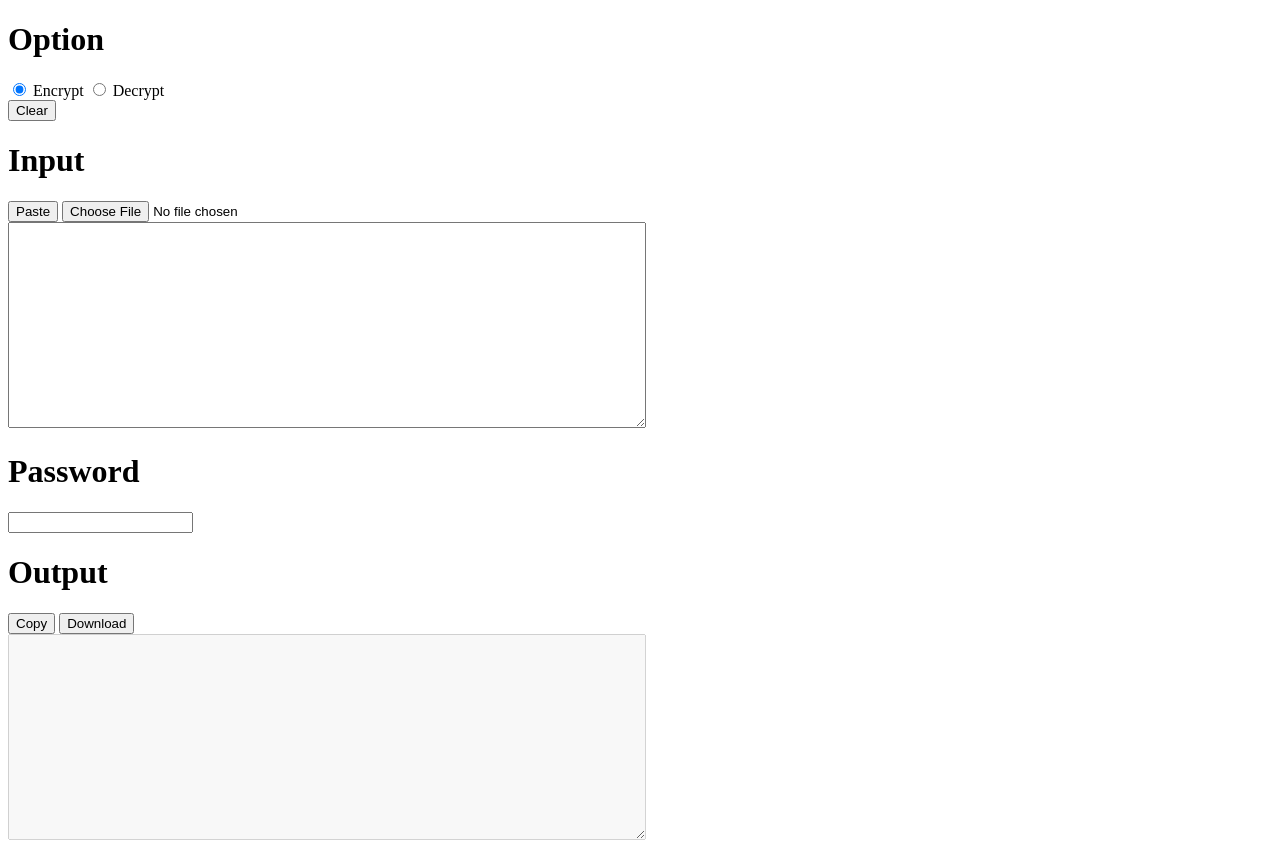
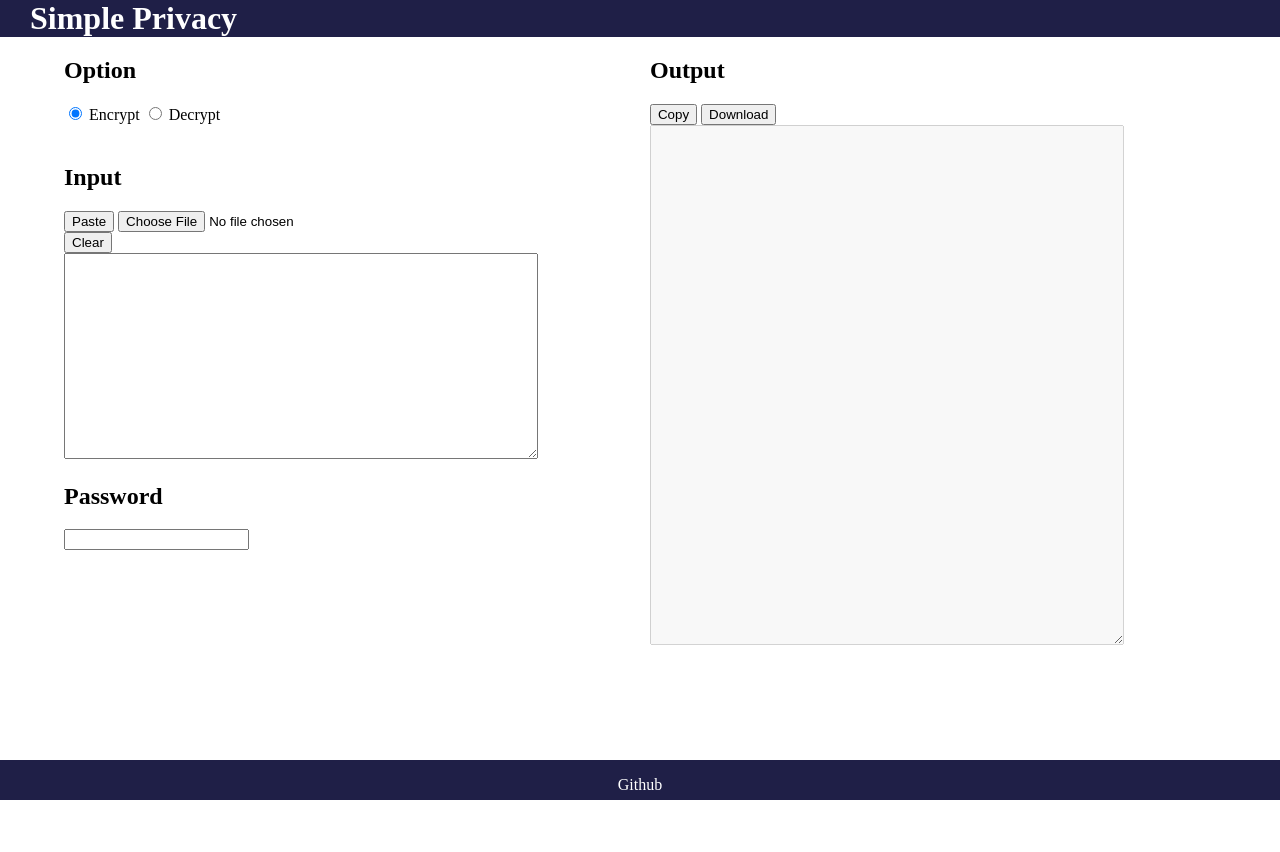
Before and after one commit to DTxCode/SimplePrivacy, a Svelte app: page / in a window 1280 px wide. After the commit the page ends 800 px from the top, so only its background shows below. Built offline with nearby package versions, Linux system fonts and the light colour scheme.

Commit message:
Create svelete components, add some css

```diff
--- a/src/App.svelte
+++ b/src/App.svelte
@@ -1,176 +1,30 @@
 <script>
-	import crypto from "./scripts/crypto.js";
-	import filesystem from "./scripts/filesystem";
-	import clipboard from "./scripts/clipboard";
+	import Header from "./components/Header.svelte";
+	import Crypto from "./components/crypto/Crypto.svelte";
+	import Footer from "./components/Footer.svelte";
 
 	export let log;
+</script>
 
-	const encoder = new TextEncoder();
-	const decoder = new TextDecoder();
-	const DOWNLOAD_FILE_MIME_TYPE = "application/octet-stream";
-	const DEFAULT_DECRYPTED_FILE_NAME = "decrypted.txt";
-	const DEFAULT_ENCRYPTED_FILE_NAME = "encrypted.txt.gpg";
+<div class="page">
+	<div class="content">
+		<Header />
+		<Crypto {log} />
+	</div>
+	<Footer />
+</div>
 
-	let doEncrypt = true;
-
-	let inputData;
-	let inputDisplayText;
-	let inputFileName;
-	let fileInputReference;
-
-	let password;
-
-	let outputData;
-	let outputDisplayText;
-
-	$: (async () => {
-		if (!inputData || !password) {
-			outputDisplayText = "";
-			return;
-		}
-
-		log(`Processing input with binary value ${inputData}`);
-
-		try {
-			if (doEncrypt) {
-				// Take binary input and encrypt it into ASCII-armored String
-				const encryptedASCII = await crypto.encrypt(
-					inputData,
-					password
-				);
-
-				outputData = encoder.encode(encryptedASCII);
-				outputDisplayText = encryptedASCII;
-
-				log(`Encrypted ${inputData} into message ${encryptedASCII}`);
-			} else {
-				// Convert binary input into (previously encrypted) ASCII-armored String and decrypt it into binary
-				const inputDataAsASCII = decoder.decode(inputData);
-				const decryptedBinary = await crypto.decrypt(
-					inputDataAsASCII,
-					password
-				);
-
-				outputData = decryptedBinary;
-				outputDisplayText = decoder.decode(decryptedBinary);
-
-				log(
-					`Decrypted message ${inputDataAsASCII} into ${decryptedBinary}`
-				);
-			}
-		} catch (e) {
-			outputDisplayText = e;
-		}
-	})();
-
-	function onRadioChange() {
-		clear();
-		doEncrypt = !doEncrypt;
+<style>
+	.page {
+		position: relative;
+		min-height: 100vh;
 	}
 
-	function clear() {
-		inputData = [];
-		inputFileName = "";
-		inputDisplayText = "";
-		password = "";
-		fileInputReference.value = "";
+	.content {
+		padding-bottom: 2.5rem;
 	}
 
-	// ############################# Data Input Methods
-
-	async function readClipboard() {
-		const clipboardContents = await clipboard.read();
-
-		inputData = encoder.encode(clipboardContents);
-		inputDisplayText = clipboardContents;
-	}
-
-	async function readFileInput(event) {
-		const fileList = event.target.files;
-		const file = fileList[0];
-
-		inputFileName = file["name"];
-		inputData = await filesystem.readFile(file);
-		inputDisplayText = "File uploaded!";
-	}
-
-	function readTextInput(event) {
-		inputData = encoder.encode(inputDisplayText);
-		// inputDisplayText manipulated by Svelte
-	}
-
-	// ############################## Data Output Methods
-
-	async function saveToClipboard() {
-		await clipboard.save(outputDisplayText);
-	}
-
-	function downloadOutput() {
-		let fileName;
-		if (doEncrypt) {
-			fileName = inputFileName
-				? inputFileName + ".gpg"
-				: DEFAULT_ENCRYPTED_FILE_NAME;
-		} else {
-			if (inputFileName) {
-				fileName = inputFileName.endsWith(".gpg")
-					? inputFileName.slice(0, -4)
-					: inputFileName;
-			} else {
-				fileName = DEFAULT_DECRYPTED_FILE_NAME;
-			}
-		}
-
-		log("Writing file with name " + fileName + " and data " + outputData);
-
-		filesystem.writeFile(fileName, DOWNLOAD_FILE_MIME_TYPE, outputData);
-	}
-</script>
-
-<h1>Option</h1>
-<label>
-	<input
-		type="radio"
-		group={doEncrypt}
-		name="doEncrypt"
-		value={true}
-		checked="checked"
-		on:change={onRadioChange}
-	/>
-	Encrypt
-</label>
-
-<label>
-	<input
-		type="radio"
-		group={doEncrypt}
-		name="doEncrypt"
-		value={false}
-		on:change={onRadioChange}
-	/>
-	Decrypt
-</label>
-<br />
-<button on:click={clear}> Clear </button>
-
-<h1>Input</h1>
-<button on:click={readClipboard}> Paste </button>
-<input type="file" bind:this={fileInputReference} on:change={readFileInput} />
-<br />
-<textarea bind:value={inputDisplayText} on:input={readTextInput} />
-
-<h1>Password</h1>
-<input bind:value={password} />
-
-<h1>Output</h1>
-<button on:click={saveToClipboard}> Copy </button>
-<button on:click={downloadOutput}> Download </button>
-<br />
-<textarea disabled value={outputDisplayText} />
-
-<style>
-	textarea {
-		width: 50%;
-		height: 200px;
+	:global(body) {
+		margin: 0;
 	}
 </style>
--- /dev/null
+++ b/src/components/Footer.svelte
@@ -0,0 +1,18 @@
+<div class="footer">
+    <p>Github</p>
+</div>
+
+<style>
+    .footer {
+        background-color: rgb(31, 31, 71);
+        position: absolute;
+        bottom: 0;
+        width: 100%;
+        height: 2.5rem;
+    }
+
+    p {
+        text-align: center;
+        color: white;
+    }
+</style>
--- /dev/null
+++ b/src/components/Header.svelte
@@ -0,0 +1,10 @@
+<h1>Simple Privacy</h1>
+
+<style>
+    h1 {
+        padding-left: 30px;
+        background-color: rgb(31, 31, 71);
+        margin: 0;
+        color: white;
+    }
+</style>
--- /dev/null
+++ b/src/components/crypto/Crypto.svelte
@@ -0,0 +1,93 @@
+<script>
+    import crypto from "../../scripts/crypto.js";
+    import Options from "./Options.svelte";
+    import Input from "./Input.svelte";
+    import Output from "./Output.svelte";
+
+    export let log;
+
+    const encoder = new TextEncoder();
+    const decoder = new TextDecoder();
+
+    let doEncrypt = true; // From options
+
+    let inputData; // From input
+    let password; // From input
+    let fileName; // From input
+
+    let outputData; // For output
+    let outputDisplayText; // For output
+
+    $: (async () => {
+        log("asyncing");
+        if (!inputData || !password) {
+            outputDisplayText = "";
+            return;
+        }
+
+        log(`Processing input with binary value ${inputData}`);
+
+        try {
+            if (doEncrypt) {
+                // Take binary input and encrypt it into ASCII-armored String
+                const encryptedASCII = await crypto.encrypt(inputData, password);
+
+                outputData = encoder.encode(encryptedASCII);
+                outputDisplayText = encryptedASCII;
+
+                log(`Encrypted ${inputData} into message ${encryptedASCII}`);
+            } else {
+                // Convert binary input into (previously encrypted) ASCII-armored String and decrypt it into binary
+                const inputDataAsASCII = decoder.decode(inputData);
+                const decryptedBinary = await crypto.decrypt(inputDataAsASCII, password);
+
+                outputData = decryptedBinary;
+                outputDisplayText = decoder.decode(decryptedBinary);
+
+                log(`Decrypted message ${inputDataAsASCII} into ${decryptedBinary}`);
+            }
+        } catch (e) {
+            outputDisplayText = e;
+        }
+    })();
+</script>
+
+<div class="wrapper">
+    <div class="options">
+        <Options bind:doEncrypt />
+    </div>
+    <div class="input">
+        <Input bind:inputData bind:fileName bind:password />
+    </div>
+    <div class="output">
+        <Output {log} inputFileName={fileName} {outputData} {outputDisplayText} />
+    </div>
+</div>
+
+<style>
+    .wrapper {
+        /* Grid layout */
+        display: grid;
+        grid-template-columns: repeat(12, minmax(0, 1fr));
+        grid-template-rows: repeat(6, minmax(0, 1fr));
+        gap: 20px;
+        /* Position on page */
+        margin: 0 auto;
+        width: 90%;
+    }
+
+    .options {
+        grid-column: 1 / 6;
+        grid-row: 1;
+    }
+
+    .input {
+        grid-column: 1 / 6;
+        grid-row: 2 / 6;
+    }
+
+    .output {
+        grid-column: 7 / 12;
+        grid-row: 1 / 6;
+    }
+</style>
--- /dev/null
+++ b/src/components/crypto/Input.svelte
@@ -0,0 +1,61 @@
+<script>
+    import filesystem from "../../scripts/filesystem";
+    import clipboard from "../../scripts/clipboard";
+
+    const encoder = new TextEncoder();
+
+    export let inputData;
+    export let fileName;
+    export let password;
+
+    let fileInputReference;
+    let inputDisplayText;
+
+    async function readClipboard() {
+        const clipboardContents = await clipboard.read();
+
+        inputData = encoder.encode(clipboardContents);
+        inputDisplayText = clipboardContents;
+    }
+
+    async function readFileInput(event) {
+        const fileList = event.target.files;
+        const file = fileList[0];
+
+        fileName = file["name"];
+        inputData = await filesystem.readFile(file);
+        inputDisplayText = "File uploaded!";
+    }
+
+    function readTextInput(event) {
+        inputData = encoder.encode(inputDisplayText);
+        // inputDisplayText manipulated by Svelte
+    }
+
+    function clear() {
+        inputData = [];
+        fileName = "";
+        inputDisplayText = "";
+        password = "";
+        fileInputReference.value = "";
+    }
+</script>
+
+<h2>Input</h2>
+<button on:click={readClipboard}> Paste </button>
+<input type="file" bind:this={fileInputReference} on:change={readFileInput} />
+<br />
+<button on:click={clear}> Clear </button>
+
+<br />
+<textarea bind:value={inputDisplayText} on:input={readTextInput} />
+
+<h2>Password</h2>
+<input bind:value={password} />
+
+<style>
+    textarea {
+        width: 100%;
+        height: 200px;
+    }
+</style>
--- /dev/null
+++ b/src/components/crypto/Options.svelte
@@ -0,0 +1,18 @@
+<script>
+    export let doEncrypt = true;
+
+    function onRadioChange() {
+        doEncrypt = !doEncrypt;
+    }
+</script>
+
+<h2>Option</h2>
+<label>
+    <input type="radio" group={doEncrypt} name="doEncrypt" value={true} checked="checked" on:change={onRadioChange} />
+    Encrypt
+</label>
+
+<label>
+    <input type="radio" group={doEncrypt} name="doEncrypt" value={false} on:change={onRadioChange} />
+    Decrypt
+</label>
--- /dev/null
+++ b/src/components/crypto/Output.svelte
@@ -0,0 +1,47 @@
+<script>
+    import filesystem from "../../scripts/filesystem";
+    import clipboard from "../../scripts/clipboard";
+
+    export let log;
+    export let inputFileName;
+    export let outputData;
+    export let outputDisplayText;
+
+    const DOWNLOAD_FILE_MIME_TYPE = "application/octet-stream";
+    const DEFAULT_DECRYPTED_FILE_NAME = "decrypted.txt";
+    const DEFAULT_ENCRYPTED_FILE_NAME = "encrypted.txt.gpg";
+
+    async function saveToClipboard() {
+        await clipboard.save(outputDisplayText);
+    }
+
+    function downloadOutput() {
+        let fileName;
+        if (doEncrypt) {
+            fileName = inputFileName ? inputFileName + ".gpg" : DEFAULT_ENCRYPTED_FILE_NAME;
+        } else {
+            if (inputFileName) {
+                fileName = inputFileName.endsWith(".gpg") ? inputFileName.slice(0, -4) : inputFileName;
+            } else {
+                fileName = DEFAULT_DECRYPTED_FILE_NAME;
+            }
+        }
+
+        log("Writing file with name " + fileName + " and data " + outputData);
+
+        filesystem.writeFile(fileName, DOWNLOAD_FILE_MIME_TYPE, outputData);
+    }
+</script>
+
+<h2>Output</h2>
+<button on:click={saveToClipboard}> Copy </button>
+<button on:click={downloadOutput}> Download </button>
+<br />
+<textarea disabled value={outputDisplayText} />
+
+<style>
+    textarea {
+        width: 100%;
+        height: 100%;
+    }
+</style>
```
Also changed, not shown: amplify.yml (added, +17 -0 lines), 1 other file (tests, documents, lock files or other folders).
